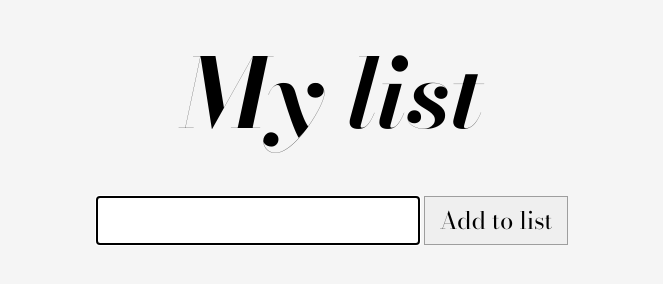
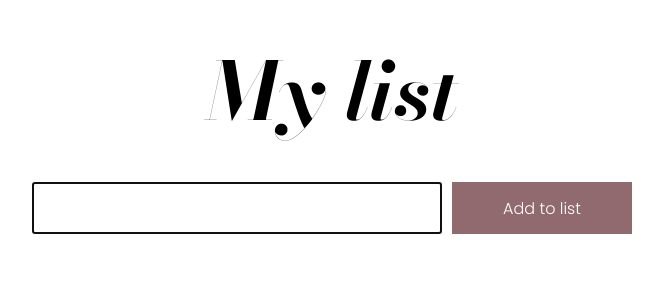
Before and after one commit to anne-stine/to-do-list, a plain HTML site: page index.html in a window 1280 px wide. Shown: the whole page, without its empty margins (308-971 px from the left). Drawn offline with nearby package versions, Linux system fonts and the light colour scheme.

Commit message:
Adjusted styling

```diff
--- a/index.html
+++ b/index.html
@@ -13,18 +13,18 @@
     <!-- Google Fonts -->
     <link rel="preconnect" href="https://fonts.googleapis.com">
     <link rel="preconnect" href="https://fonts.gstatic.com" crossorigin>
-    <link href="https://fonts.googleapis.com/css2?family=Bodoni+Moda:ital,wght@0,400;1,700&display=swap" rel="stylesheet">
+    <link href="https://fonts.googleapis.com/css2?family=Bodoni+Moda:ital,wght@1,700&family=Poppins:wght@300&display=swap" rel="stylesheet">
 </head>
 
 <body>
-    <section>
+    <div class="container">
         <h1>My list</h1>
-
-        <input type="text" name="input" id="input" autofocus>
-        <button type="submit" id="add-btn" class="btn">Add to list</button>
-
+        <div class="flex-row">
+            <input type="text" name="input" id="input" autofocus>
+            <button type="submit" id="add-btn" class="btn">Add to list</button>
+        </div>
         <div id="tasks-area"></div>
-    </section>
+    </div>
 
     <!-- Script -->
     <script src="to-do-list.js"></script>
--- a/style.css
+++ b/style.css
@@ -1,27 +1,35 @@
 body
 {
-    margin: 0;
-    background: #f5f5f5;
-
-    display: flex;
-    flex-direction: row;
-    justify-content: center;
+    margin: 0 auto;
+    background: #fff;
 }
 
-h1,h2,h3,p,label,input,.btn
+.container
 {
-    font-family: "Bodoni Moda", serif;
-    font-size: 1.5rem;
-    font-weight: 400;
-    outline-color: #000;
+    margin: 0 auto;
+    padding: 10px;
+    max-width: 600px;
+}
+
+.flex-row
+{
+    display: flex;
+    align-items: center;
+}
+
+h1,p,label,input,.btn
+{
+    font-family: "Poppins", sans-serif;
+    font-size: 1rem;
+    font-weight: 300;
 
     margin: 0;
 }
 
 h1
 {
-    font-style: italic;
-    font-size: 6rem;
+    font-family: "Bodoni Moda", serif;
+    font-size: 5rem;
     font-weight: 700;
     text-align: center;
 
@@ -30,16 +38,26 @@ h1
 
 input[type="text"]
 {
-    border: 1px solid #9e9e9e;
-    padding: 5px 10px;
+    flex-grow: 1;
+    margin-right: 10px;
+    padding: 0px 10px;
+    width: 60%;
+    height: 48px;
 }
 
 .btn
 {
+    width: 30%;
+    height: 52px;
     margin: 10px 0;
-    padding: 5px 15px;
-    border: 1px solid #9e9e9e;
-    /* background: rgb(242, 255, 0); */
+    border: none;
+    background: #916a70;
+    color: #fff;
+}
+
+.btn:hover
+{
+    background: #654a4e;
 }
 
 #tasks-area
@@ -49,14 +67,13 @@ input[type="text"]
 
 .task
 {
-    margin: 5px 0;
-    padding: 10px;
+    margin: 8px 0;
+    padding: 16px;
+    background: #f5f5f5;
 
     display: flex;
     flex-direction: row;
     align-items: center;
-
-    transition: all ease-in 300ms;
 }
 
 .completed
@@ -72,3 +89,8 @@ input[type="checkbox"]
     width: 20px;
     margin-right: 10px;
 }
+
+.task,.btn
+{
+    transition: all ease-in 300ms;
+}
```
